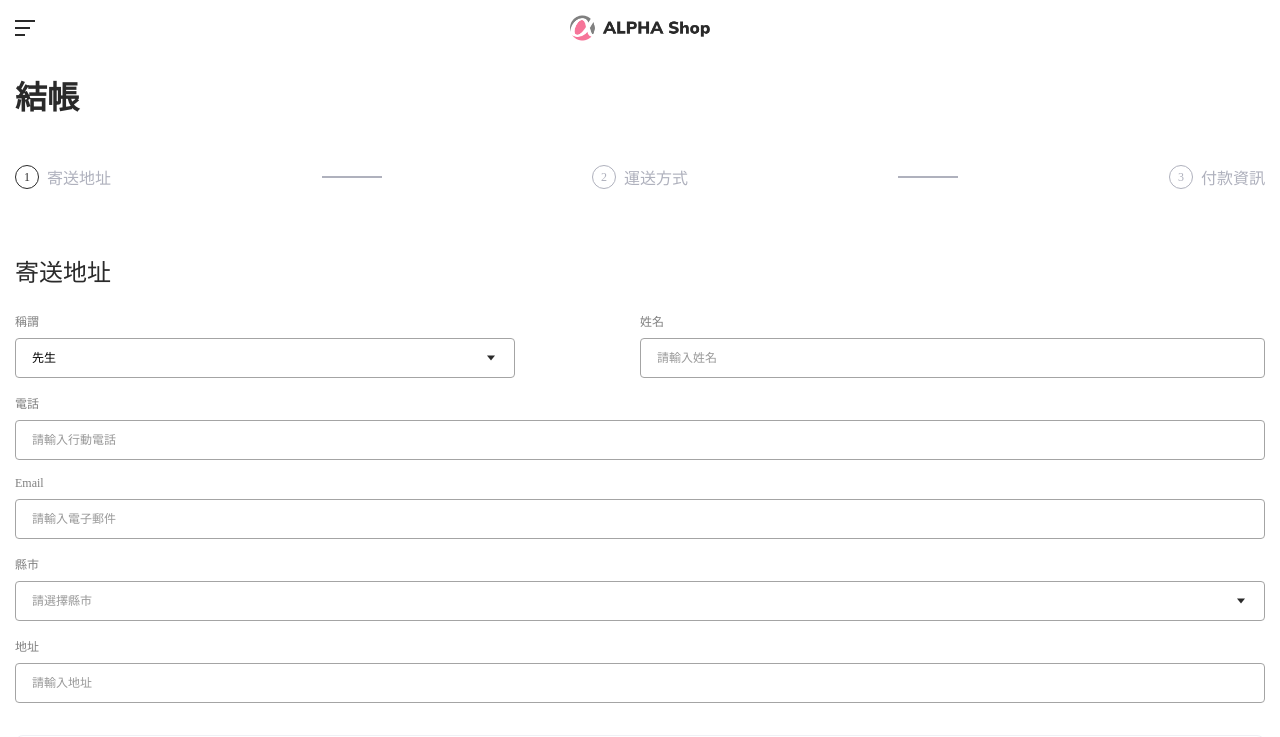
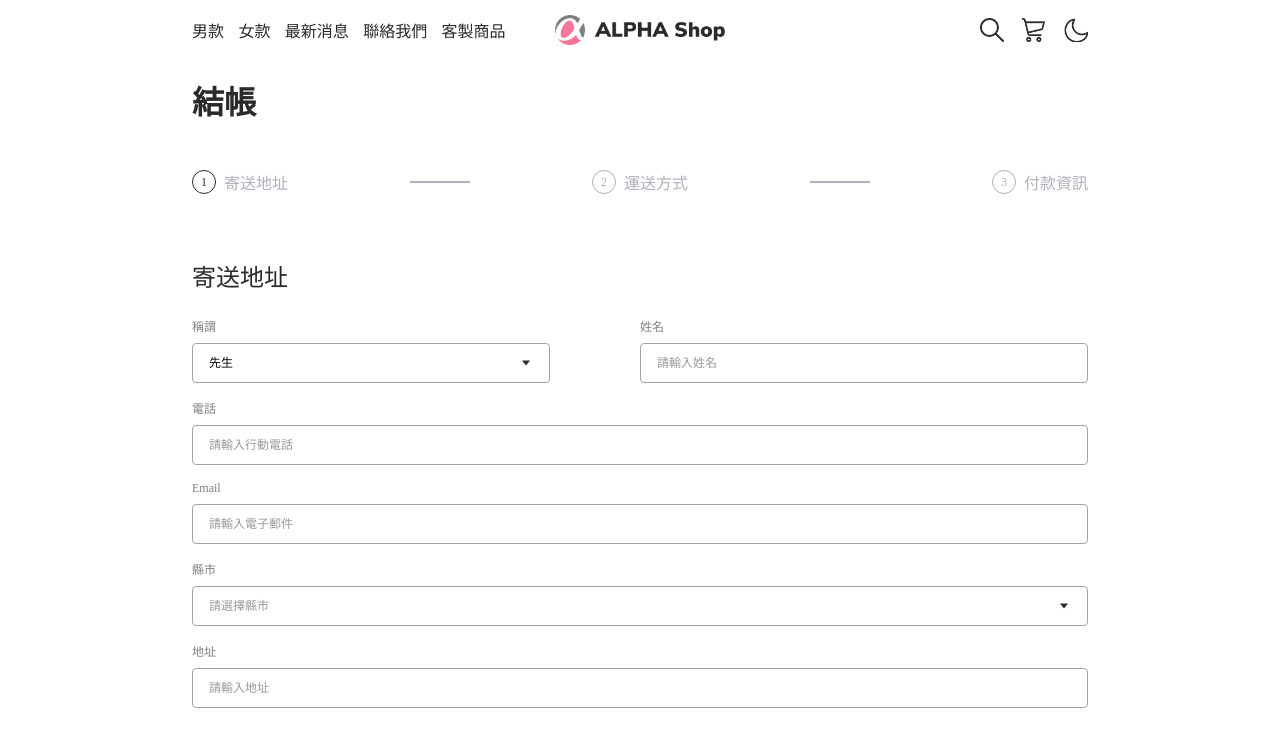
Before and after one commit to Beginneraboutlife116/alpha-shop-cart, a website built with webpack: page index.html in a window 1280 px wide. Shown: the top 737 px of the page. Built offline with nearby package versions, Linux system fonts and the light colour scheme; files whose address does not match are found by name.

Commit message:
feat: finish header 1440px styles

```diff
--- a/index.html
+++ b/index.html
@@ -16,11 +16,11 @@
           <input type="checkbox" id="nav__toggle-checkbox" class="d-none"/>
           <nav class="nav">
             <ul class="nav__menu">
-              <li class="nav__menu-list">男款</li>
-              <li class="nav__menu-list">女款</li>
-              <li class="nav__menu-list">最新消息</li>
-              <li class="nav__menu-list">聯絡我們</li>
-              <li class="nav__menu-list">客製商品</li>
+              <li class="nav__menu-list"><a href="#">男款</a></li>
+              <li class="nav__menu-list"><a href="#">女款</a></li>
+              <li class="nav__menu-list"><a href="#">最新消息</a></li>
+              <li class="nav__menu-list"><a href="#">聯絡我們</a></li>
+              <li class="nav__menu-list"><a href="#">客製商品</a></li>
             </ul>
             <div class="nav__menu-icons d-flex jc-between">
               <label
--- a/src/scss/_breakpoints.scss
+++ b/src/scss/_breakpoints.scss
@@ -1,4 +1,4 @@
-@mixin breakpoint($bp: 375px) {
+@mixin breakpoint($bp) {
   @media (min-width: $bp) {
     @content;
   }
--- a/src/scss/style.scss
+++ b/src/scss/style.scss
@@ -52,14 +52,24 @@ body {
 
 .main-container {
   margin: 0 15px 40px;
+  @include breakpoint(375px) {
+    margin: 0 15% 70px;
+  }
   .header {
     position: relative;
     padding: 20px 0;
     height: 55px;
+    @include breakpoint(375px) {
+      padding: 15px 0;
+      height: 60px;
+    }
     .nav__toggle-box {
       display: block;
       width: 20px;
       height: 15px;
+      @include breakpoint(375px) {
+        display: none;
+      }
       &--icon {
         display: inherit;
         position: relative;
@@ -98,37 +108,75 @@ body {
       transform-origin: top;
       transition: transform 0.25s;
       z-index: 1;
-      &__menu-list {
+      @include breakpoint(375px) {
+        all: unset;
+        display: flex;
+        justify-content: space-between;
+        align-items: center;
+        height: 30px;
+      }
+      &__menu {
+        @include breakpoint(375px) {
+          display: flex;
+          justify-content: space-between;
+          width: 35%;
+        }
+        &-list {
           height: 90px;
           @extend %makeInnerCenter;
           border-bottom: 2px solid rgba(42, 42, 42, 0.1);
+          @include breakpoint(375px) {
+            all: unset;
           }
-      &__menu-icons {
-        width: 150px;
+          & a {
+            color: var(--basic-color);
+          }
+        }
+        &-icons {
+          width: 40%;
           margin: 0 auto;
           padding-top: 24px;
+          @include breakpoint(375px) {
+            order: 1;
+            margin: 0;
+            padding: 0;
+            width: 12%;
+          }
           &-search--png {
             @include iconSetting(--search-icon);
+            cursor: pointer;
+            @include breakpoint(375px) {
+              opacity: 1;
+              transition: opacity 0.1s;
+            }
           }
           &-cart--png {
             @include iconSetting(--cart-icon);
           }
           &-darkmode--png {
             @include iconSetting(--darkmode-icon);
+            cursor: pointer;
+          }
         }
       }
       // 施作search-bar的input
       &__search-bar {
-        margin: 24px auto;
-        padding: 12px 24px;
+        margin: $space-lg auto;
+        padding: $space-xs $space-lg;
         border-radius: 99em;
-        // box-shadow: inset 0 0 5px rgba(42, 42, 42, 0.5);
-        background-color: $gray-1;
+        box-shadow: inset 0 0 10px var(--input-description);
         transform-origin: left;
         transform: scaleX(0);
+        transition: transform 0.1s;
         border: 1px solid var(--input-border);
         &::placeholder {
           color: black;
+        }
+        @include breakpoint(375px) {
+          position: absolute;
+          right: calc(12% + 16px);
+          margin: 0;
+          transform-origin: right;
         }
       }
       #search:checked + .nav__search-bar {
@@ -143,6 +191,10 @@ body {
       top: 50%;
       left: 50%;
       transform: translate(-50%, -50%);
+      @include breakpoint(375px) {
+        width: 170px;
+        height: 30px;
+      }
     }
   }
   .title {
@@ -151,7 +203,7 @@ body {
     font-weight: bold;
     line-height: 38px;
     color: var(--basic-color);
-    @include breakpoint {
+    @include breakpoint(375px) {
       margin-top: $space-lg;
       font-size: $font-size-xl;
     }
@@ -167,21 +219,21 @@ body {
           height: $space-xl;
           border-radius: 50%;
           border: 1px solid var(--step-circle-unfinished-color);
-          @include breakpoint {
+          @include breakpoint(375px) {
             width: $space-lg;
             height: $space-lg;
           }
           & span {
             font-size: $font-size-md;
             color: var(--step-circle-unfinished-color);
-            @include breakpoint {
+            @include breakpoint(375px) {
               font-size: $font-size-xs;
             }
           }
         }
         &--info {
           display: none;
-          @include breakpoint {
+          @include breakpoint(375px) {
             display: block;
             margin-left: ($space-basic / 2);
             color: var(--step-circle-unfinished-color);
@@ -198,7 +250,7 @@ body {
           &::after {
             @include afterAndBeforeStyle(20px, 20px);
             background: url("../images/icon-check.png") center/contain no-repeat;
-            @include breakpoint {
+            @include breakpoint(375px) {
               width: 16px;
               height: 16px;
             }
@@ -225,7 +277,7 @@ body {
         height: 2px;
         background-color: var(--step-circle-unfinished-color);
       }
-      @include breakpoint {
+      @include breakpoint(375px) {
         padding: 48px 0 64px;
       }
     }
@@ -430,7 +482,7 @@ body {
 
 footer {
   display: none;
-  @include breakpoint {
+  @include breakpoint(375px) {
     display: block;
   }
 }
```
Lines whose indentation alone changed are shown as unchanged.
